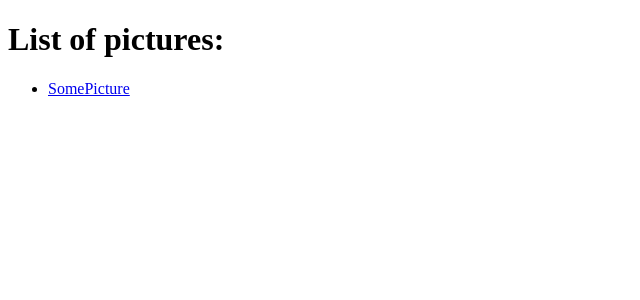
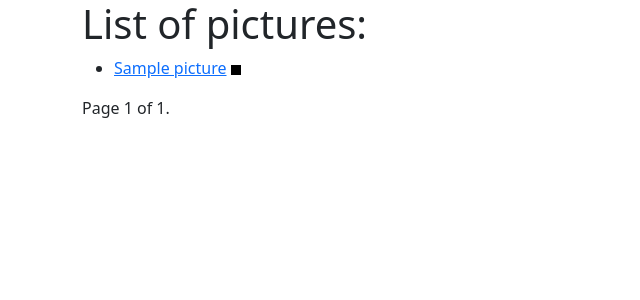
Before and after one commit to pavozayac/awww-5, a Django app: template pictures/cms/templates/pictures.html in a window 1280 px wide. Shown: the top 300 px of the page, without its empty margins (0-640 px from the left). Run offline with Django 5.2, Linux system fonts and the light colour scheme; data comes from the database, SQL or seed files in the repository; the template is opened without the code that fills it: values that come from a table or form of the project are taken from there, most other values are stand-ins (such as "Sample title", 1, 10 or a date in 2020).

Commit message:
Add pagination to main page

```diff
--- a/pictures/cms/templates/base.html
+++ b/pictures/cms/templates/base.html
@@ -2,10 +2,15 @@
 <html lang="en">
     <head>
         <title>{%block title%} Pictures {%endblock%}</title>
+        <link href="https://cdn.jsdelivr.net/npm/bootstrap@5.3.3/dist/css/bootstrap.min.css" rel="stylesheet" integrity="sha384-QWTKZyjpPEjISv5WaRU9OFeRpok6YctnYmDr5pNlyT2bRjXh0JMhjY6hW+ALEwIH" crossorigin="anonymous">
     </head>
     <body>
+        <div class="container">
         {%block body%}
         Hello there
         {%endblock%}
+        </div>
+
+        <script src="https://cdn.jsdelivr.net/npm/bootstrap@5.3.3/dist/js/bootstrap.bundle.min.js" integrity="sha384-YvpcrYf0tY3lHB60NNkmXc5s9fDVZLESaAA55NDzOxhy9GkcIdslK1eN7N6jIeHz" crossorigin="anonymous"></script>
     </body>
 </html>
--- a/pictures/cms/templates/picture.html
+++ b/pictures/cms/templates/picture.html
@@ -4,7 +4,7 @@
 
 {%block body%}
 
-<a href="/cms">List of pictures</a>
+<a href={%url 'index' %}>List of pictures</a>
 </br>
 </br>
 </br>
--- a/pictures/cms/templates/pictures.html
+++ b/pictures/cms/templates/pictures.html
@@ -14,11 +14,35 @@
 <h1> List of pictures: </h1>
 
 <ul>
-{%for picture in pictures%}
-    <li><a href="/cms/{{picture.id}}">{{picture.name}}</a></li>
+{% for picture in pics_page %}
+    <li>
+        <a href={%url 'picture' picture.id%}>{{picture.name}}</a>
+        <svg width="{{picture.width}}" height="{{picture.height}}" viewBox="0 0 {{picture.width}} {{picture.height}}" version="1.1" xmlns="http://www.w3.org/2000/svg">
+            {%for rectangle in picture.rectangles.all %}
+                <rect x="{{rectangle.x}}" y="{{rectangle.y}}" width="{{rectangle.width}}" height="{{rectangle.height}}" fill="{{rectangle.fill}}"></rect>
+            {%endfor%}
+        </svg>
+    </li>
 {%endfor%}
 </ul>
 
+<div class="pagination">
+    <span class="step-links">
+        {% if pics_page.has_previous %}
+            <a href="?page=1">&laquo; first</a>
+            <a href="?page={{ pics_page.previous_page_number }}">previous</a>
+        {% endif %}
+
+        <span class="current">
+            Page {{ pics_page.number }} of {{ pics_page.paginator.num_pages }}.
+        </span>
+
+        {% if pics_page.has_next %}
+            <a href="?page={{ pics_page.next_page_number }}">next</a>
+            <a href="?page={{ pics_page.paginator.num_pages }}">last &raquo;</a>
+        {% endif %}
+    </span>
+</div>
 
 
 {%endblock%}
--- a/pictures/pictures/urls.py
+++ b/pictures/pictures/urls.py
@@ -18,6 +18,6 @@ from django.contrib import admin
 from django.urls import path, include
 
 urlpatterns = [
-    path("cms/", include("cms.urls")),
+    path("", include("cms.urls"), name='mainpage'),
     path("admin/", admin.site.urls),
 ]
```
Also changed, not shown: pictures/cms/views.py (+8 -1 lines).
